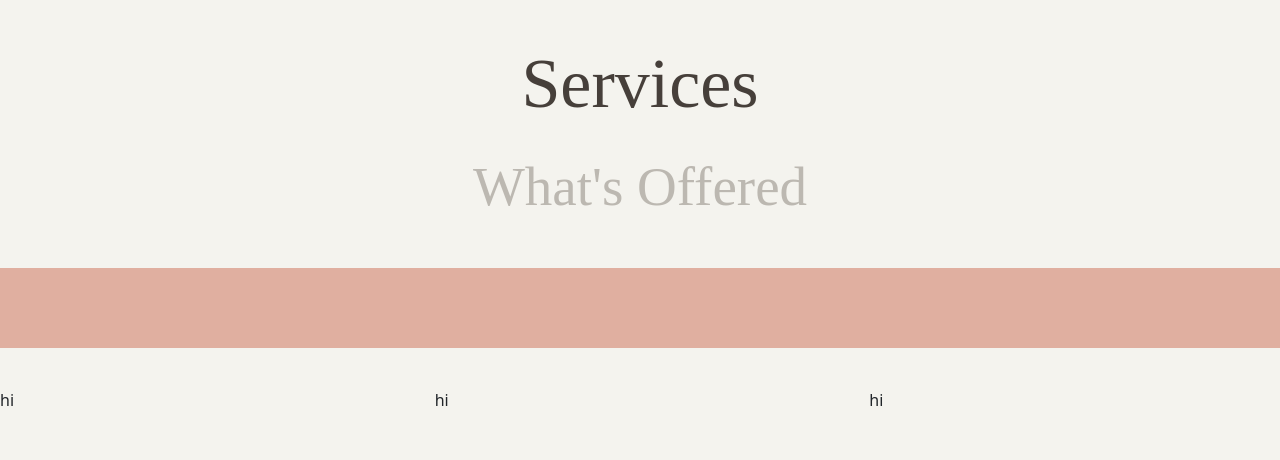
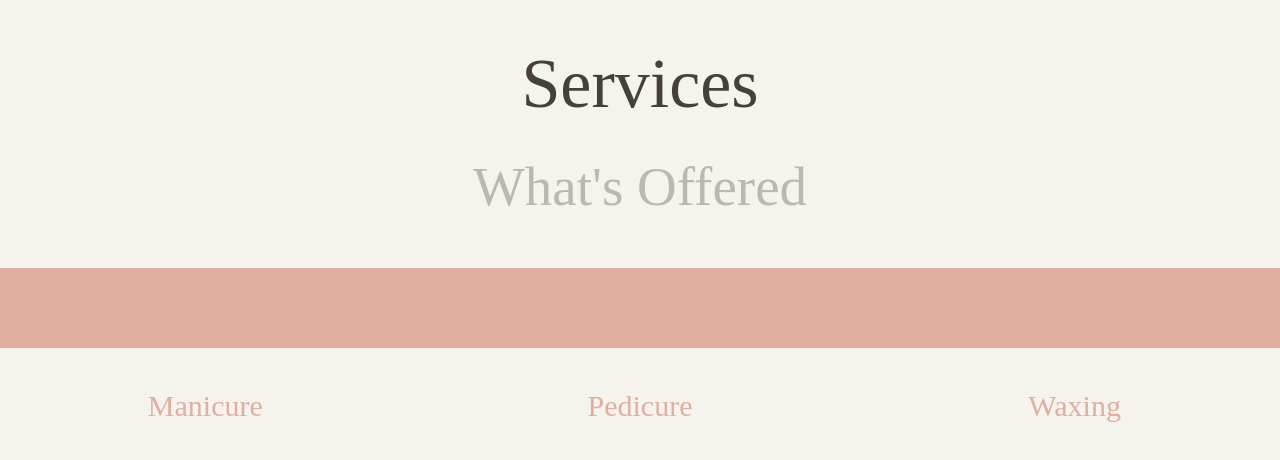
Before and after one commit to angelinaphan/SLE-Project, a plain HTML site: page service.html in a window 1280 px wide. Shown: the part 88-548 px from the top of the page. Drawn offline with nearby package versions, Linux system fonts and the light colour scheme; a web font is replaced by a local one.

Commit message:
Add files via upload

```diff
--- a/service.html
+++ b/service.html
@@ -42,9 +42,21 @@
 
     <div class="container-fluid3">
         <div class="row">
-            <div class="col-md-4">hi</div>
-            <div class="col-md-4">hi</div>
-            <div class="col-md-4">hi</div>
+            <div class="col-md-4">
+
+                <h1 class="text3">Manicure</h1>
+
+            </div>
+            <div class="col-md-4">
+
+                <h1 class="text3">Pedicure</h1>
+
+            </div>
+            <div class="col-md-4">
+
+                <h1 class="text3">Waxing</h1>
+
+            </div>
          </div>
     </div>
 
```
